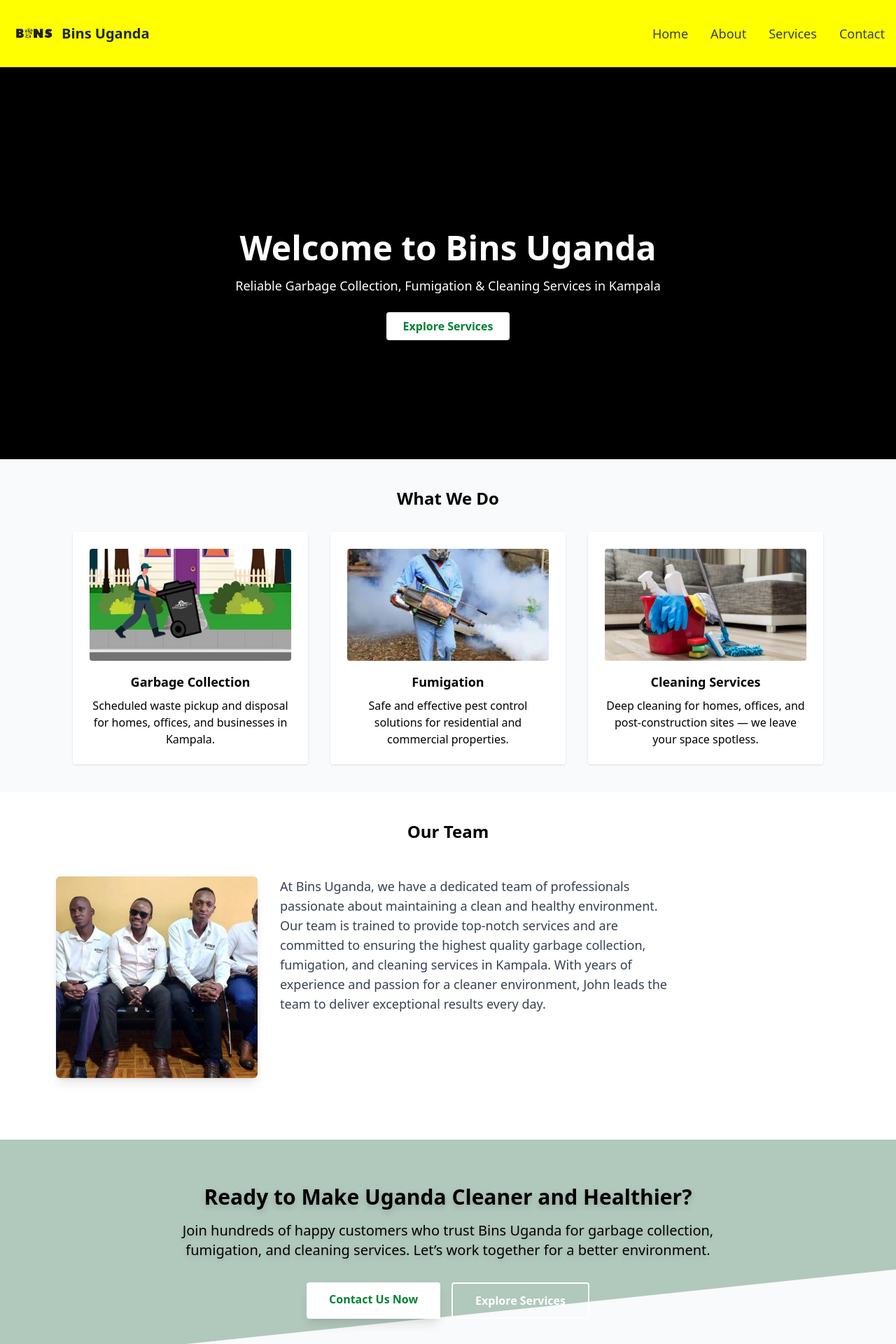
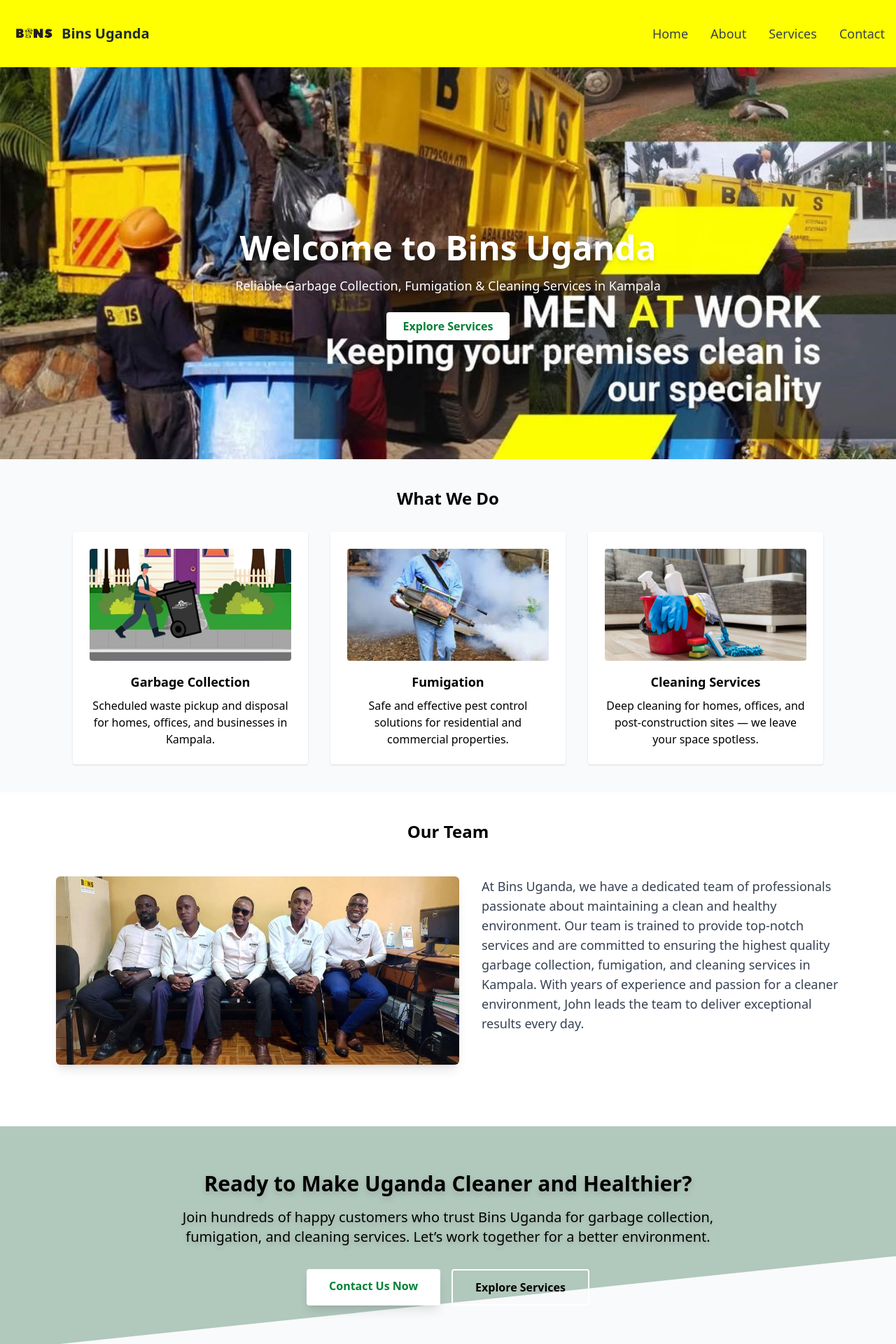
Before and after one commit to alvinisaac0602/bins-, a React (Vite) app: page / in a window 1280 px wide. Shown: the top 1920 px of the page at 70% size. Built offline with nearby package versions, Linux system fonts and the light colour scheme.

Commit message:
fixed the slide show on hero section

```diff
--- a/src/pages/Home.jsx
+++ b/src/pages/Home.jsx
@@ -1,7 +1,7 @@
 import React, { useEffect, useState } from "react";
 import { Link } from "react-router-dom";
 
-const heroImages = ["/hero.jpg", "/hero1.jpg", "bins/public/hero2.jpg"]; // Make sure these exist in /public
+const heroImages = ["/hero.jpg", "/hero1.jpg", "/hero2.jpg"]; // Make sure these exist in /public
 
 export default function Home() {
   const [currentIndex, setCurrentIndex] = useState(0);
@@ -25,7 +25,7 @@ export default function Home() {
           backgroundImage: `url(${heroImages[currentIndex]})`,
         }}
       >
-        <div className="absolute inset-0 bg-black bg-opacity-50"></div>
+        {/* <div className="absolute inset-0 bg-black bg-opacity-95"></div> */}
 
         <div className="relative z-10 text-center px-4">
           <h1 className="text-4xl md:text-5xl font-bold mb-4 mt-16 drop-shadow-md">
@@ -99,7 +99,7 @@ export default function Home() {
             <img
               src="/team.jpg"
               alt="John Doe"
-              className="w-72 h-72 object-cover rounded-md shadow-lg "
+              className="w-full max-w-xl h-auto object-cover rounded-md shadow-lg"
             />
           </div>
           <p className="text-gray-700 text-base md:text-lg max-w-xl">
@@ -137,7 +137,7 @@ export default function Home() {
             </a>
             <a
               href="/services"
-              className="inline-block border-2 border-white text-white font-semibold px-8 py-3 rounded hover:bg-white hover:text-green-700 transition"
+              className="inline-block border-2 border-white  font-semibold px-8 py-3 rounded hover:bg-white hover:text-green-700 transition"
             >
               Explore Services
             </a>
```
